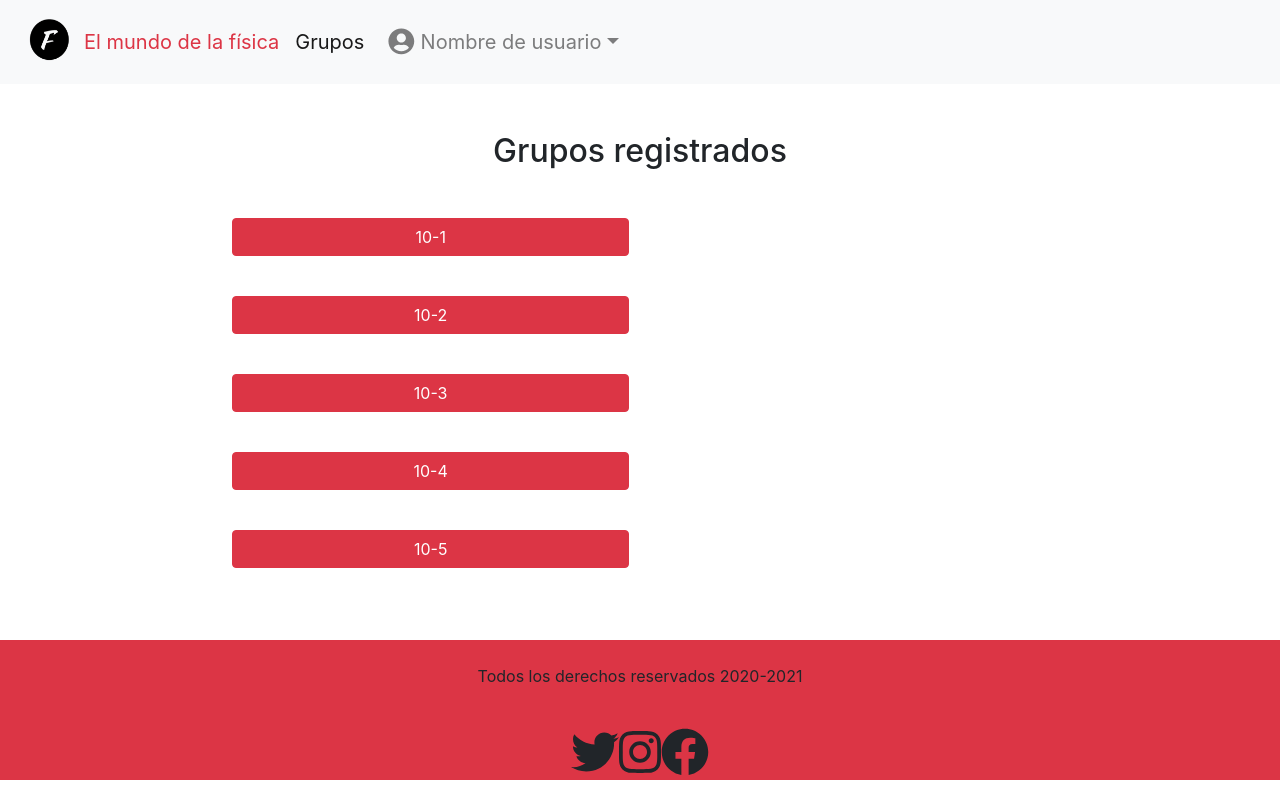
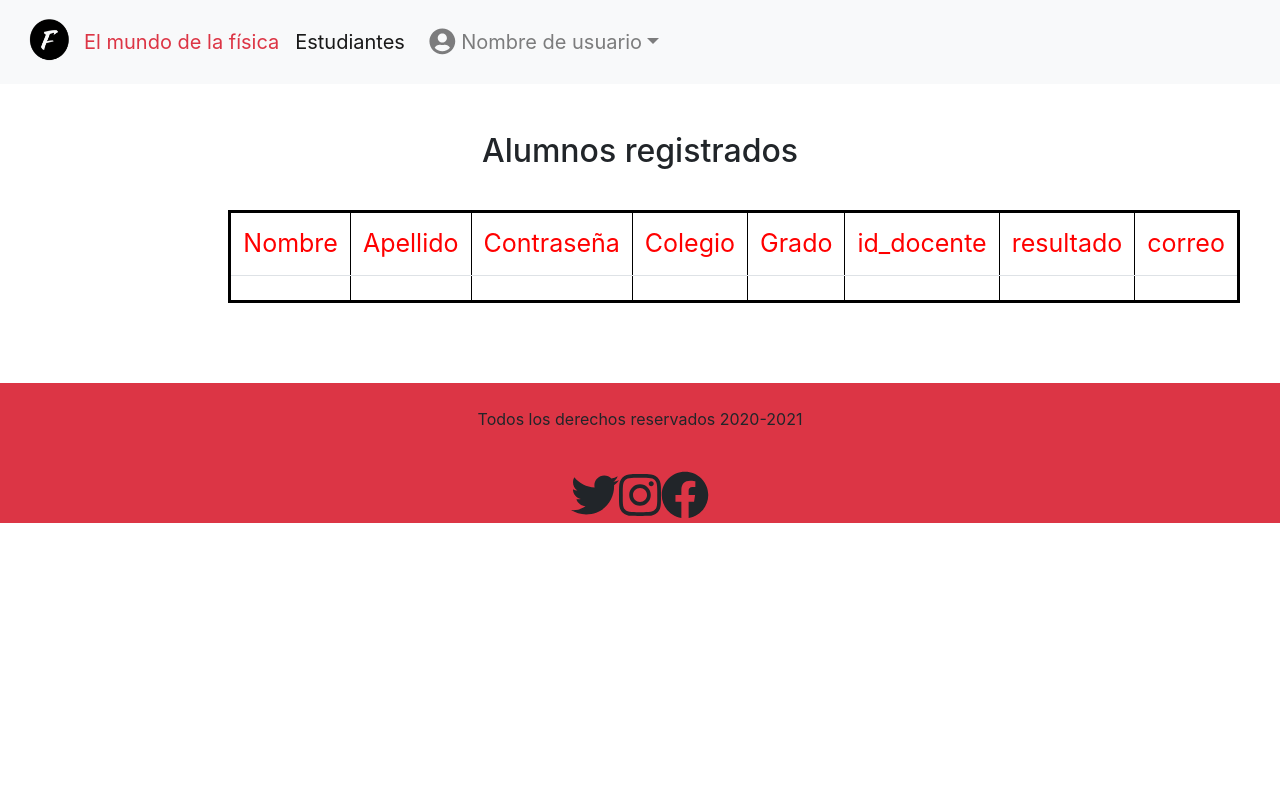
Before and after one commit to emanueljulio420/Equipo-7_PPI_2020, a React (Create React App) app in the folder frontend/: page /docente in a window 1280 px wide. Built offline with nearby package versions, Linux system fonts and the light colour scheme.

Commit message:
se organiza algo del profesor

```diff
--- a/frontend/src/Components/CosaDocente.jsx
+++ b/frontend/src/Components/CosaDocente.jsx
@@ -9,22 +9,37 @@ function CosaDocente(params) {
 
 
     <div className="bg-white col-md-8 order-md-1 container my-5">
-      <h2 className="mb-3 text-center">Grupos registrados</h2>
+      <h2 className="mb-3 text-center">Alumnos  registrados</h2>
       <form className="needs-validation" novalidate="">
         <div className="row">
           <div className="col-md-6 mb-3 text-center">
             <br />
-            <Link to="grupo">
-            <button className="btn btn-block my-2 mx-1 btn-danger">   10-1   </button>
-            </Link>
-            <br />
-            <button className="btn btn-block my-2 mx-1 btn-danger">   10-2   </button>
-            <br />
-            <button className="btn btn-block my-2 mx-1 btn-danger">   10-3   </button>
-            <br />
-            <button className="btn btn-block my-2 mx-1 btn-danger">   10-4   </button>
-            <br />
-            <button className="btn btn-block my-2 mx-1 btn-danger">   10-5   </button>
+
+            <table className="tablita table" width="300px" border="1" cellspacing="0" cellpadding="0">
+              <tr>
+                <td className="un"> Nombre</td>
+                <td className="un"> Apellido </td>
+                <td className="un"> Contraseña </td>
+                <td className="un"> Colegio </td>
+                <td className="un"> Grado </td>
+                <td className="un"> id_docente</td>
+                <td className="un"> resultado </td>
+                <td className="un"> correo </td>
+              </tr>
+              <tr>
+                <td className="un"> </td>
+                <td className="un">  </td>
+                <td className="un"> </td>
+                <td className="un"> </td>
+                <td className="un">  </td>
+                <td className="un"> </td>
+                <td className="un">  </td>
+                <td className="un">  </td>
+              </tr>
+
+            </table>
+
+
           </div>
         </div>
       </form>
--- a/frontend/src/Components/HeaderDocente.jsx
+++ b/frontend/src/Components/HeaderDocente.jsx
@@ -18,7 +18,7 @@ function HeaderDocente() {
             <div className="collapse navbar-collapse" id="navbarSupportedContent">
                 <ul className="navbar-nav mr-auto text">
                     <li className="nav-item active">
-                        <Link to="docente" className="navbar-brand text-black" href="#">Grupos</Link>
+                        <Link to="docente" className="navbar-brand text-black" href="#">Estudiantes</Link>
                     </li>
                     <li>
                         <a class="nav-link dropdown-toggle navbar-brand text-black" href="#" id="navbarDropdown" role="button" data-toggle="dropdown" aria-haspopup="true" aria-expanded="true">
```
